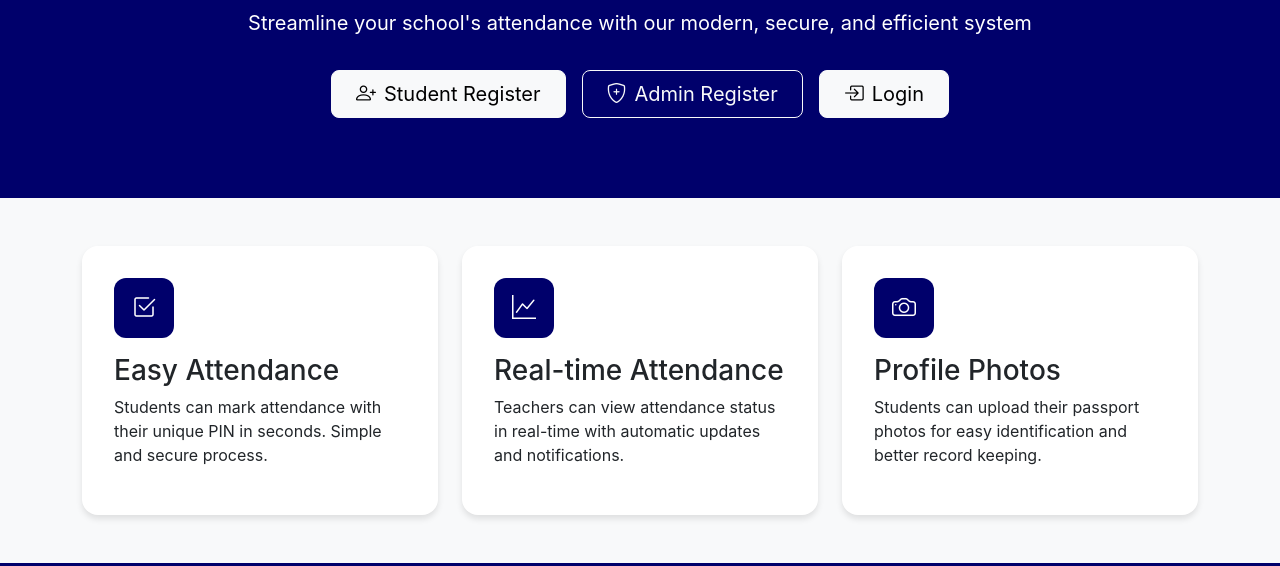
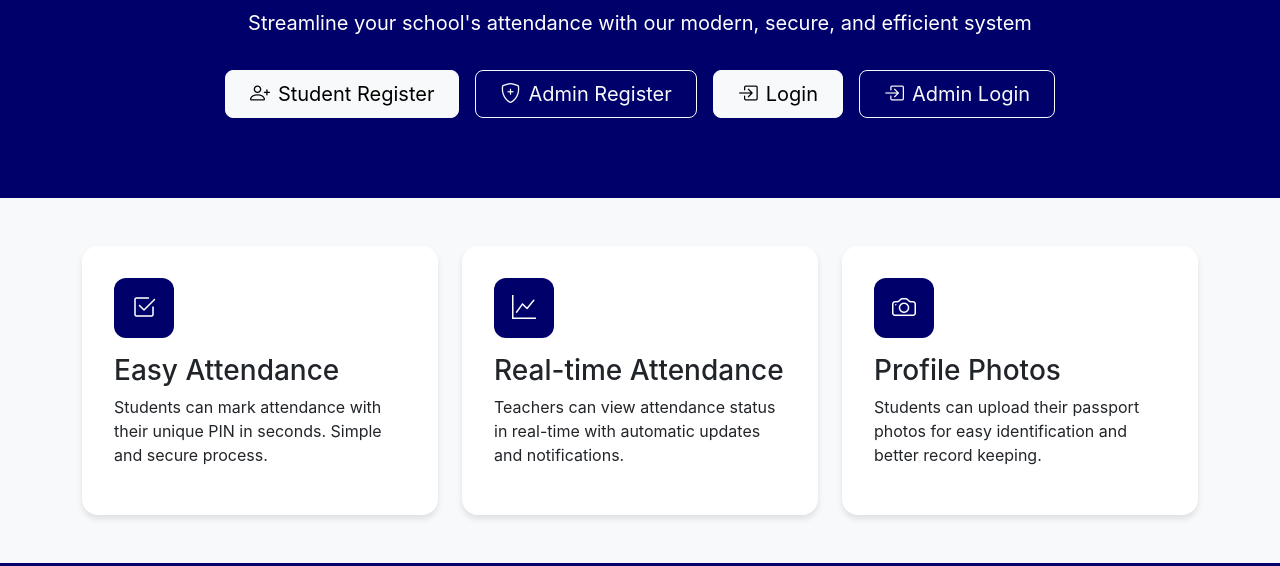
Before and after one commit to oganyiaezerichard/gtc-ado-soba-attendance, a plain HTML site: page index.html in a window 1280 px wide. Shown: the part 234-800 px from the top of the page. Drawn offline with nearby package versions, Linux system fonts and the light colour scheme.

Commit message:
Update index.html

```diff
--- a/index.html
+++ b/index.html
@@ -283,6 +283,9 @@
                 <a href="login.html" class="btn btn-light btn-lg px-4">
                     <i class="bi bi-box-arrow-in-right me-2"></i>Login
                 </a>
+                   <a href="admin-login.html" class="btn btn-outline-light btn-lg px-4">
+                    <i class="bi bi-box-arrow-in-right me-2"></i>Admin Login
+                </a>
             </div>
         </div>
     </section>
```
